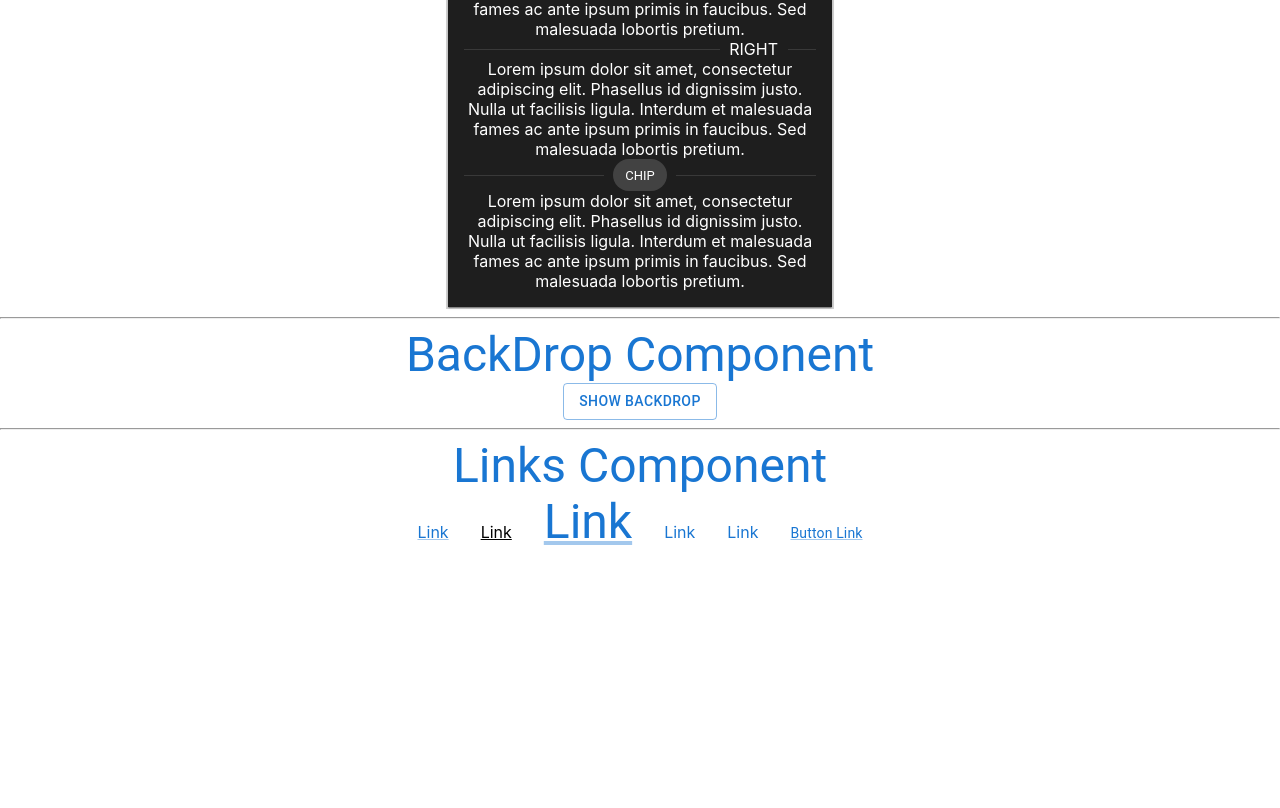
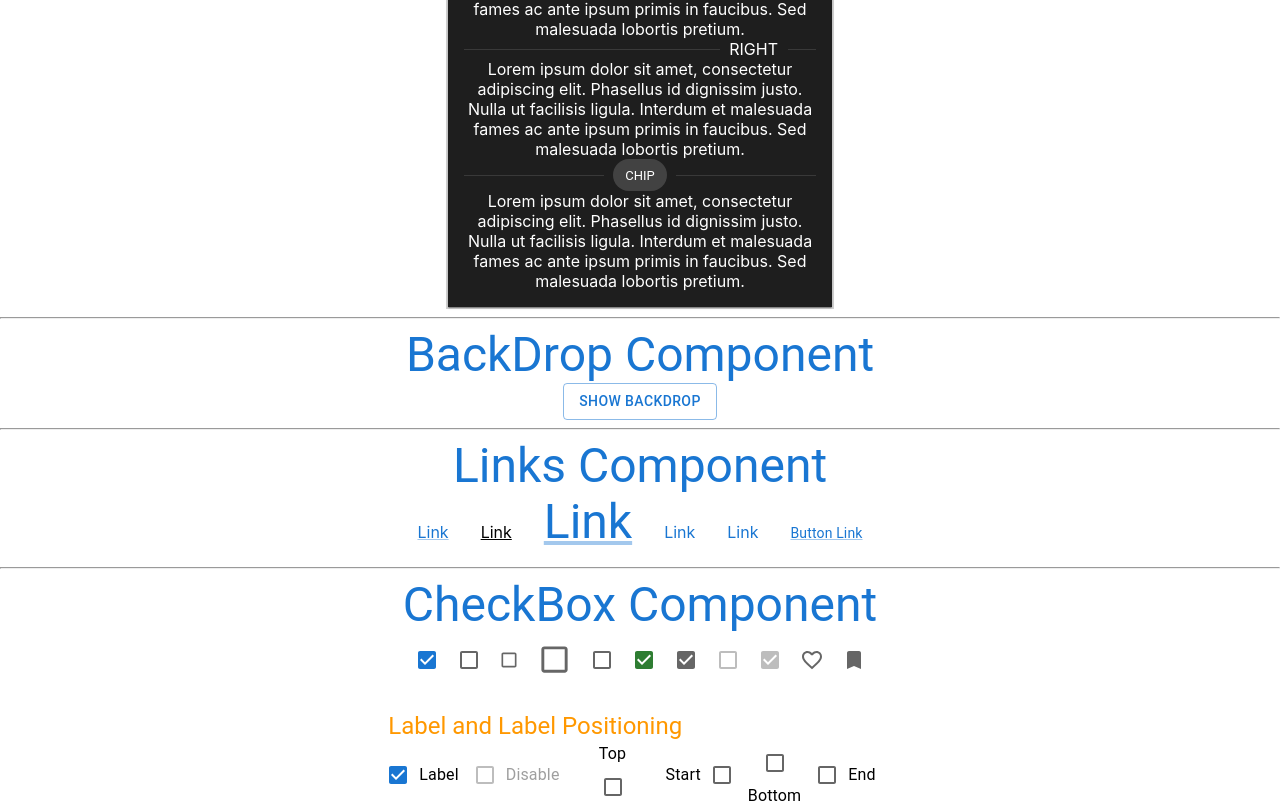
Before and after one commit to ZeeshiDeveloper/Material-UI-V5-for-Designing-in-React, a React (Create React App) app: page / in a window 1280 px wide. Shown: the part 6108-6916 px from the top of the page. Before the commit the page ends 6667 px from the top, so only its background shows below. Built offline with nearby package versions, Linux system fonts and the light colour scheme.

Commit message:
CheckBox Component.

```diff
--- a/src/App.js
+++ b/src/App.js
@@ -19,6 +19,7 @@ import Tooltips from './components/Tooltips';
 import DividerComp from './components/DividerComp';
 import BackDrop from './components/BackDrop';
 import Links from './components/Links';
+import CheckBox from './components/CheckBox';
 
 function App() {
 
@@ -150,6 +151,8 @@ function App() {
       <BackDrop/>
       <hr />
       <Links/>
+      <hr />
+      <CheckBox/>
     </div>
   );
 }
--- /dev/null
+++ b/src/components/CheckBox.js
@@ -0,0 +1,40 @@
+import { Bookmark, Favorite, FavoriteBorder } from '@mui/icons-material'
+import { Box, Checkbox, FormControlLabel, FormGroup, Typography } from '@mui/material'
+import React from 'react'
+
+const CheckBox = () => {
+  return (
+    <>
+    <Box>
+        <Typography variant='h3' color='primary.superDark'>CheckBox Component</Typography>
+        {/* Basic CheckBox */}
+        <Checkbox  defaultChecked/>
+        <Checkbox />
+        <Checkbox size="small"/>
+        <Checkbox size="large" color="error"/>
+        <Checkbox  color="secondary" />
+        <Checkbox defaultChecked color="success" />
+        <Checkbox defaultChecked color="default" />
+        <Checkbox  disabled/>
+        <Checkbox  disabled checked/>
+
+        <Checkbox icon={<FavoriteBorder/>} checkedIcon={<Favorite/>}/>
+        <Checkbox icon={<Bookmark/>} checkedIcon={<Bookmark/>}/>
+    </Box>
+    <Box sx={{display:'inline-block'}}>
+        <Typography variant="h5" sx={{textAlign:"left",color:"secondary.main",marginTop:3}}>Label and Label Positioning</Typography>
+        {/* Lable and Label Positioning */}
+        <FormGroup sx={{display:'inline-block'}}>
+            <FormControlLabel control={<Checkbox defaultChecked/>} label="Label"/>
+            <FormControlLabel disabled control={<Checkbox/>} label="Disable"/>
+            <FormControlLabel control={<Checkbox/>} label="Top" labelPlacement='top'/>
+            <FormControlLabel control={<Checkbox/>} label="Start" labelPlacement='start'/>
+            <FormControlLabel control={<Checkbox/>} label="Bottom" labelPlacement='bottom'/>
+            <FormControlLabel control={<Checkbox/>} label="End" labelPlacement='end'/>
+        </FormGroup>
+    </Box>
+    </>
+  )
+}
+
+export default CheckBox
```
